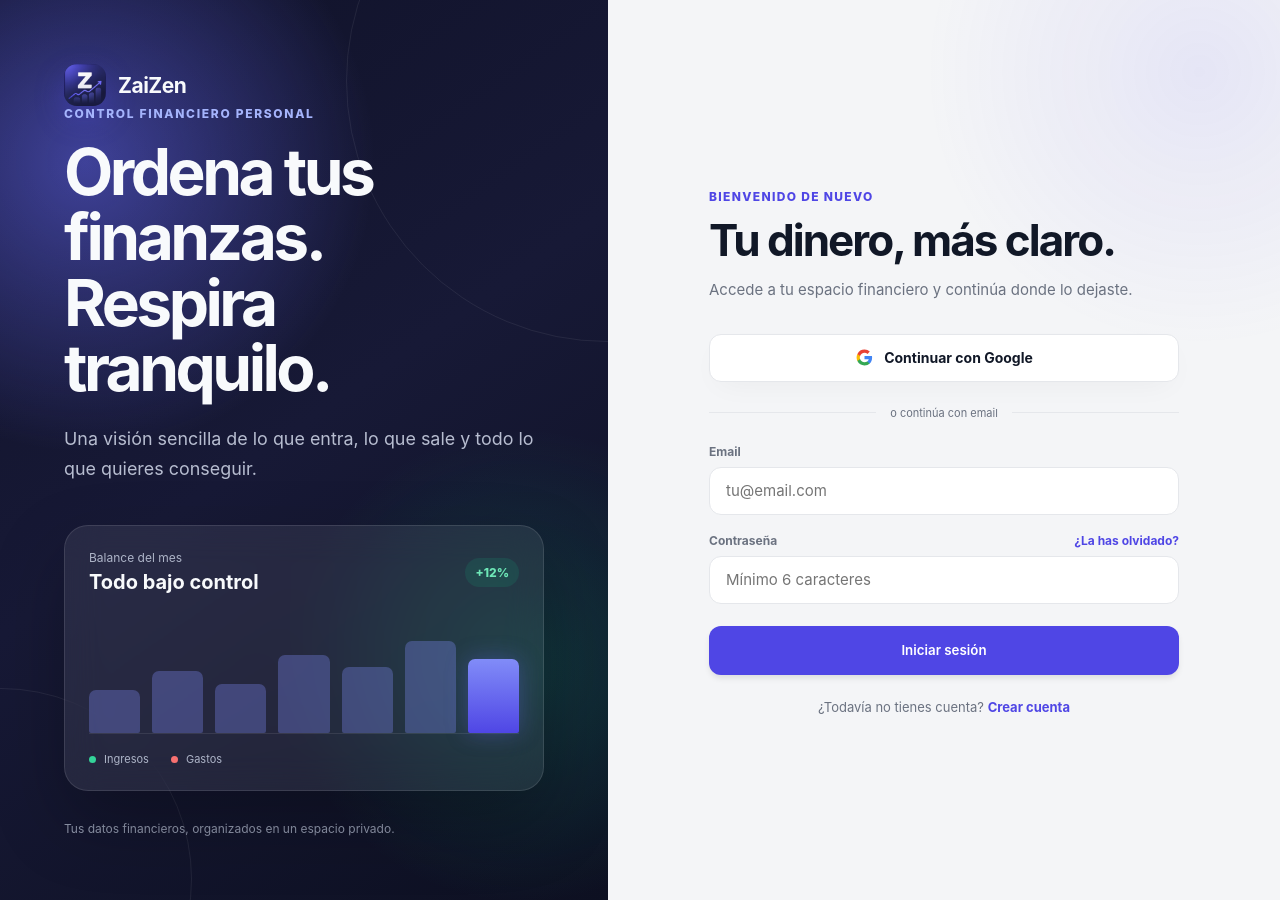
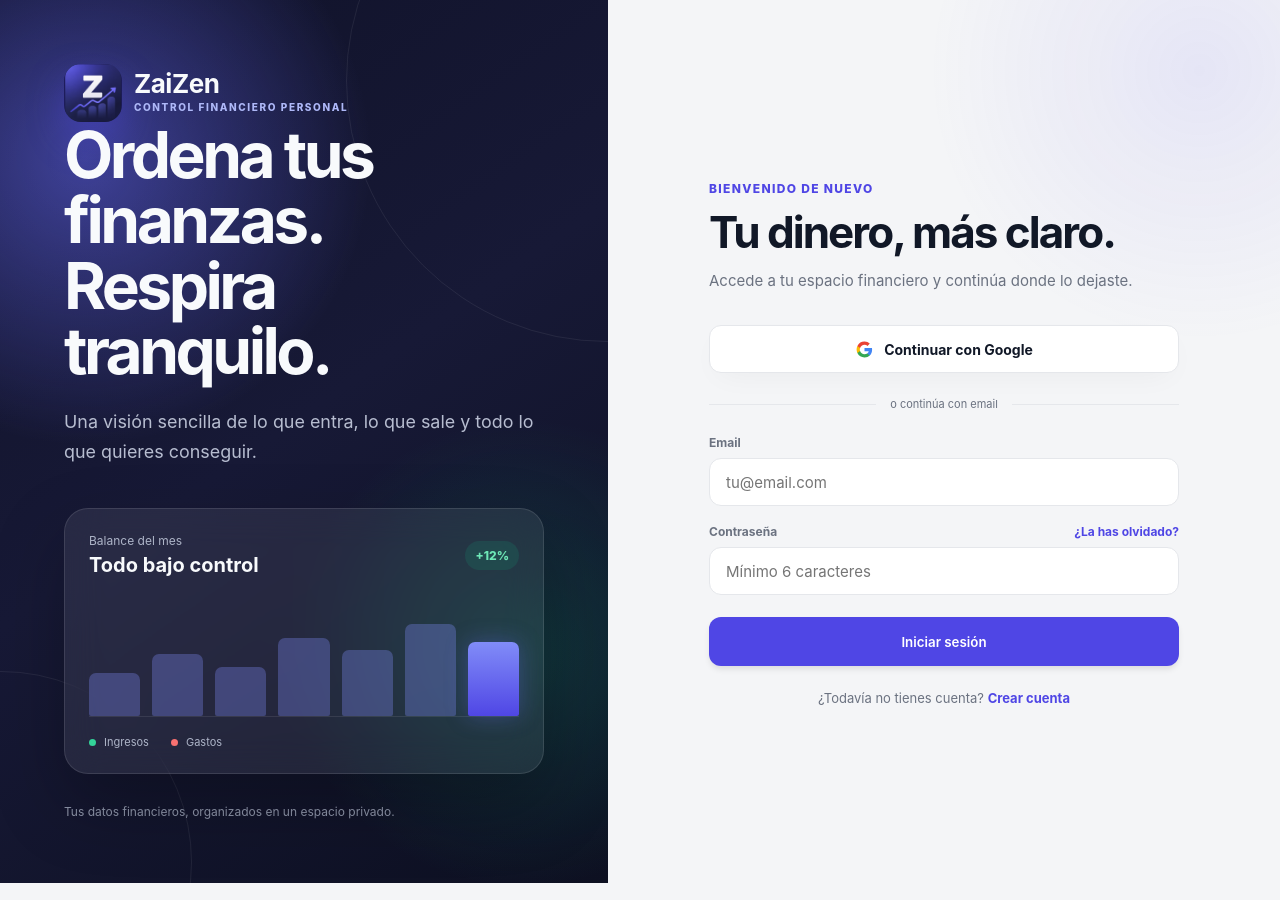
Before and after one commit to hugoaalen/zaizen, a React (Vite) app: page / in a window 1280 px wide. Built offline with nearby package versions, Linux system fonts and the light colour scheme; no server answers.

Commit message:
ajustes visuales escritorio y safe-area mejorado

```diff
--- a/src/Auth.jsx
+++ b/src/Auth.jsx
@@ -132,11 +132,13 @@
       <section className="auth-showcase" aria-label="Presentación de ZaiZen">
         <div className="auth-brand">
           <BrandIcon />
-          <strong>ZaiZen</strong>
+          <div>
+            <strong>ZaiZen</strong>
+            <span>Control financiero personal</span>
+          </div>
         </div>
 
         <div className="auth-showcase-copy">
-          <span className="auth-kicker">Control financiero personal</span>
           <h1>Ordena tus finanzas.<br />Respira tranquilo.</h1>
           <p>Una visión sencilla de lo que entra, lo que sale y todo lo que quieres conseguir.</p>
         </div>
--- a/src/Dashboard.jsx
+++ b/src/Dashboard.jsx
@@ -454,6 +454,7 @@
               title="Presupuestos"
               description="Límites y consumo por categoría"
               storageKey="dashboardBudgetsOpen"
+              className="dashboard-grid-budget"
             >
               <BudgetManager
                 user={session.user}
@@ -468,17 +469,17 @@
               title="Análisis"
               description="Distribución de ingresos y gastos"
               storageKey="dashboardChartOpen"
+              className="dashboard-grid-analysis"
             >
               <Suspense fallback={<p className="loading-state">Cargando gráfico...</p>}>
                 <ExpenseChart transactions={transactions} chartStyle={{ type: chartTypeMonthly, palette: chartPalette }} />
               </Suspense>
             </CollapsibleSection>
-          </div>
-
             <CollapsibleSection
               title="Actividad"
               description="Movimientos recientes del periodo"
               storageKey="dashboardHistoryOpen"
+              className="dashboard-grid-activity"
             >
               <TransactionList
                 transactions={transactions}
@@ -487,6 +488,7 @@
                 onTransactionDeleted={fetchTransactions}
               />
             </CollapsibleSection>
+          </div>
         </main>
       ) : (
         <main className="dashboard-main">
--- a/src/index.css
+++ b/src/index.css
@@ -1,5 +1,9 @@
 /* 1. Variables Globales (Modo Claro por defecto) */
 :root {
+  --safe-top: env(safe-area-inset-top, 0px);
+  --safe-right: env(safe-area-inset-right, 0px);
+  --safe-bottom: env(safe-area-inset-bottom, 0px);
+  --safe-left: env(safe-area-inset-left, 0px);
   --bg-body: #f4f5f7;
   --bg-card: #ffffff;
   --text-main: #111827;
@@ -36,13 +40,13 @@
   background-color: var(--bg-body);
   color: var(--text-main);
   transition: background-color 0.3s ease, color 0.3s ease;
-  min-height: 100vh;
+  min-height: 100dvh;
 }
 
 .pwa-status {
   position: fixed;
-  right: 20px;
-  bottom: calc(20px + env(safe-area-inset-bottom));
+  right: calc(20px + var(--safe-right));
+  bottom: calc(20px + var(--safe-bottom));
   z-index: 1200;
   display: grid;
   grid-template-columns: 9px minmax(0, 1fr) auto;
@@ -108,14 +112,14 @@
 
 @media (max-width: 640px) {
   .pwa-status {
-    right: 16px;
-    bottom: calc(16px + env(safe-area-inset-bottom));
+    right: calc(16px + var(--safe-right));
+    bottom: calc(16px + var(--safe-bottom));
   }
 }
 
 /* Authentication */
 .auth-shell {
-  min-height: 100vh;
+  min-height: 100dvh;
   display: grid;
   grid-template-columns: minmax(420px, 0.95fr) minmax(480px, 1.05fr);
   background: var(--bg-body);
@@ -126,8 +130,12 @@
   isolation: isolate;
   display: flex;
   flex-direction: column;
-  min-height: 100vh;
-  padding: clamp(34px, 5vw, 72px);
+  min-height: 100dvh;
+  padding:
+    calc(clamp(34px, 5vw, 72px) + var(--safe-top))
+    calc(clamp(34px, 5vw, 72px) + var(--safe-right))
+    calc(clamp(34px, 5vw, 72px) + var(--safe-bottom))
+    calc(clamp(34px, 5vw, 72px) + var(--safe-left));
   overflow: hidden;
   color: #f8fafc;
   background:
@@ -166,12 +174,18 @@
   gap: 12px;
 }
 
+.auth-brand > div {
+  display: flex;
+  flex-direction: column;
+  justify-content: center;
+  gap: 4px;
+}
+
 .brand-icon {
   display: block;
   object-fit: cover;
 }
 
-.auth-brand .brand-icon,
 .auth-mobile-brand .brand-icon {
   width: 42px;
   height: 42px;
@@ -179,25 +193,36 @@
   box-shadow: 0 12px 30px rgba(79, 70, 229, 0.32);
 }
 
+.auth-brand .brand-icon {
+  width: 58px;
+  height: 58px;
+  border-radius: 17px;
+  box-shadow: 0 16px 36px rgba(79, 70, 229, 0.38);
+}
+
 .auth-brand strong,
 .auth-mobile-brand strong {
   font-size: 21px;
   letter-spacing: -0.5px;
 }
 
+.auth-brand strong {
+  font-size: 26px;
+  line-height: 1;
+}
+
+.auth-brand span {
+  color: #aeb8f8;
+  font-size: 10px;
+  font-weight: 800;
+  letter-spacing: 0.16em;
+  line-height: 1.35;
+  text-transform: uppercase;
+}
+
 .auth-showcase-copy {
   max-width: 590px;
   margin: auto 0 42px;
-}
-
-.auth-kicker {
-  display: block;
-  margin-bottom: 18px;
-  color: #a5b4fc;
-  font-size: 12px;
-  font-weight: 800;
-  letter-spacing: 0.14em;
-  text-transform: uppercase;
 }
 
 .auth-showcase-copy h1 {
@@ -308,8 +333,12 @@
 .auth-access {
   display: grid;
   place-items: center;
-  min-height: 100vh;
-  padding: 52px clamp(28px, 6vw, 92px);
+  min-height: 100dvh;
+  padding:
+    calc(52px + var(--safe-top))
+    calc(clamp(28px, 6vw, 92px) + var(--safe-right))
+    calc(52px + var(--safe-bottom))
+    calc(clamp(28px, 6vw, 92px) + var(--safe-left));
   background:
     radial-gradient(circle at 88% 8%, color-mix(in srgb, var(--btn-bg) 9%, transparent), transparent 27%),
     var(--bg-body);
@@ -491,7 +520,11 @@
   }
 
   .auth-access {
-    padding: 42px 24px;
+    padding:
+      calc(42px + var(--safe-top))
+      calc(24px + var(--safe-right))
+      calc(42px + var(--safe-bottom))
+      calc(24px + var(--safe-left));
   }
 
   .auth-mobile-brand {
@@ -502,7 +535,11 @@
 @media (max-width: 480px) {
   .auth-access {
     align-items: start;
-    padding: 28px 20px 36px;
+    padding:
+      calc(28px + var(--safe-top))
+      calc(20px + var(--safe-right))
+      calc(36px + var(--safe-bottom))
+      calc(20px + var(--safe-left));
   }
 
   .auth-mobile-brand {
@@ -650,7 +687,11 @@
   z-index: 1100;
   display: grid;
   place-items: center;
-  padding: 20px;
+  padding:
+    calc(20px + var(--safe-top))
+    calc(20px + var(--safe-right))
+    calc(20px + var(--safe-bottom))
+    calc(20px + var(--safe-left));
   background: rgba(0, 0, 0, 0.55);
 }
 
@@ -802,8 +843,8 @@
 
 .settings-panel {
   position: relative;
-  width: min(100%, 560px);
-  height: 100%;
+  width: min(92vw, 760px);
+  height: 100dvh;
   overflow: hidden;
   border-left: 1px solid var(--border-color);
   background: var(--bg-body);
@@ -818,7 +859,11 @@
   align-items: flex-start;
   justify-content: space-between;
   gap: 20px;
-  padding: 28px 30px 22px;
+  padding:
+    calc(28px + var(--safe-top))
+    calc(30px + var(--safe-right))
+    22px
+    calc(30px + var(--safe-left));
   background: var(--bg-card);
 }
 
@@ -864,9 +909,13 @@
 
 .settings-tabs {
   display: grid;
-  grid-template-columns: repeat(5, 1fr);
+  grid-template-columns: repeat(5, minmax(0, 1fr));
   gap: 6px;
-  padding: 0 30px 18px;
+  padding:
+    0
+    calc(30px + var(--safe-right))
+    18px
+    calc(30px + var(--safe-left));
   border-bottom: 1px solid var(--border-color);
   background: var(--bg-card);
 }
@@ -876,13 +925,14 @@
   align-items: center;
   justify-content: center;
   gap: 6px;
-  padding: 8px 5px;
+  min-width: 0;
+  padding: 9px 7px;
   border: 1px solid transparent;
   border-radius: 10px;
   background: transparent;
   color: var(--text-muted);
   cursor: pointer;
-  font-size: 11px;
+  font-size: 12px;
   font-weight: 600;
 }
 
@@ -929,7 +979,11 @@
 .settings-content {
   flex: 1;
   overflow-y: auto;
-  padding: 26px 30px 44px;
+  padding:
+    26px
+    calc(30px + var(--safe-right))
+    calc(44px + var(--safe-bottom))
+    calc(30px + var(--safe-left));
 }
 
 .settings-section {
@@ -1695,6 +1749,10 @@
 }
 
 @media (max-width: 640px) {
+  .settings-panel {
+    width: 100%;
+  }
+
   .budget-form {
     grid-template-columns: 1fr;
   }
@@ -1709,7 +1767,11 @@
   }
 
   .settings-header {
-    padding: 22px 20px 18px;
+    padding:
+      calc(22px + var(--safe-top))
+      calc(20px + var(--safe-right))
+      18px
+      calc(20px + var(--safe-left));
   }
 
   .settings-header p {
@@ -1717,7 +1779,11 @@
   }
 
   .settings-tabs {
-    padding: 0 20px 15px;
+    padding:
+      0
+      calc(20px + var(--safe-right))
+      15px
+      calc(20px + var(--safe-left));
   }
 
   .settings-tabs button {
@@ -1737,7 +1803,11 @@
   }
 
   .settings-content {
-    padding: 20px 16px 34px;
+    padding:
+      20px
+      calc(16px + var(--safe-right))
+      calc(34px + var(--safe-bottom))
+      calc(16px + var(--safe-left));
   }
 
   .category-form,
@@ -1852,7 +1922,11 @@
 .dashboard-shell {
   width: min(100%, 1120px);
   margin: 0 auto;
-  padding: calc(28px + env(safe-area-inset-top)) 24px calc(56px + env(safe-area-inset-bottom));
+  padding:
+    calc(28px + var(--safe-top))
+    calc(24px + var(--safe-right))
+    calc(56px + var(--safe-bottom))
+    calc(24px + var(--safe-left));
 }
 
 .dashboard-topbar {
@@ -2168,8 +2242,23 @@
 .dashboard-content-grid {
   display: grid;
   grid-template-columns: minmax(0, 0.9fr) minmax(0, 1.1fr);
+  grid-template-areas:
+    "budget analysis"
+    "activity analysis";
   gap: 18px;
   align-items: start;
+}
+
+.dashboard-grid-budget {
+  grid-area: budget;
+}
+
+.dashboard-grid-analysis {
+  grid-area: analysis;
+}
+
+.dashboard-grid-activity {
+  grid-area: activity;
 }
 
 /* Savings goals */
@@ -3040,7 +3129,7 @@
 
 .transaction-modal {
   width: min(100%, 650px);
-  max-height: calc(100vh - 40px);
+  max-height: calc(100dvh - var(--safe-top) - var(--safe-bottom) - 40px);
   overflow-y: auto;
   border: 1px solid var(--border-color);
   border-radius: 18px;
@@ -3091,15 +3180,20 @@
 
   .dashboard-content-grid {
     grid-template-columns: 1fr;
+    grid-template-areas:
+      "budget"
+      "analysis"
+      "activity";
   }
 }
 
 @media (max-width: 700px) {
   .dashboard-shell {
     padding:
-      calc(20px + env(safe-area-inset-top))
-      16px
-      calc(40px + env(safe-area-inset-bottom));
+      calc(20px + var(--safe-top))
+      calc(16px + var(--safe-right))
+      calc(40px + var(--safe-bottom))
+      calc(16px + var(--safe-left));
   }
 
   .dashboard-view-tabs {
@@ -3394,7 +3488,7 @@
   }
 
   .transaction-modal {
-    max-height: calc(100vh - 20px);
+    max-height: calc(100dvh - var(--safe-top) - var(--safe-bottom) - 20px);
   }
 
   .transaction-modal > header,
```
Lines whose indentation alone changed are shown as unchanged.
